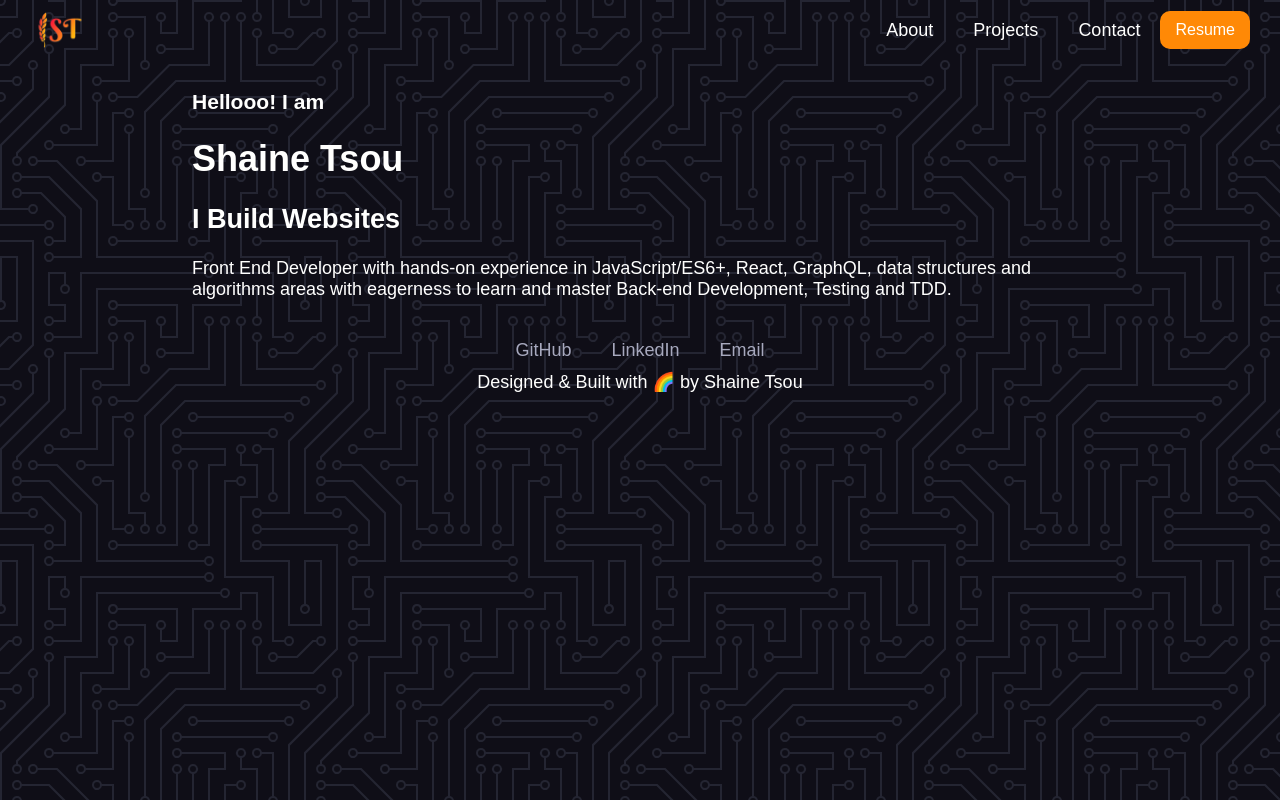
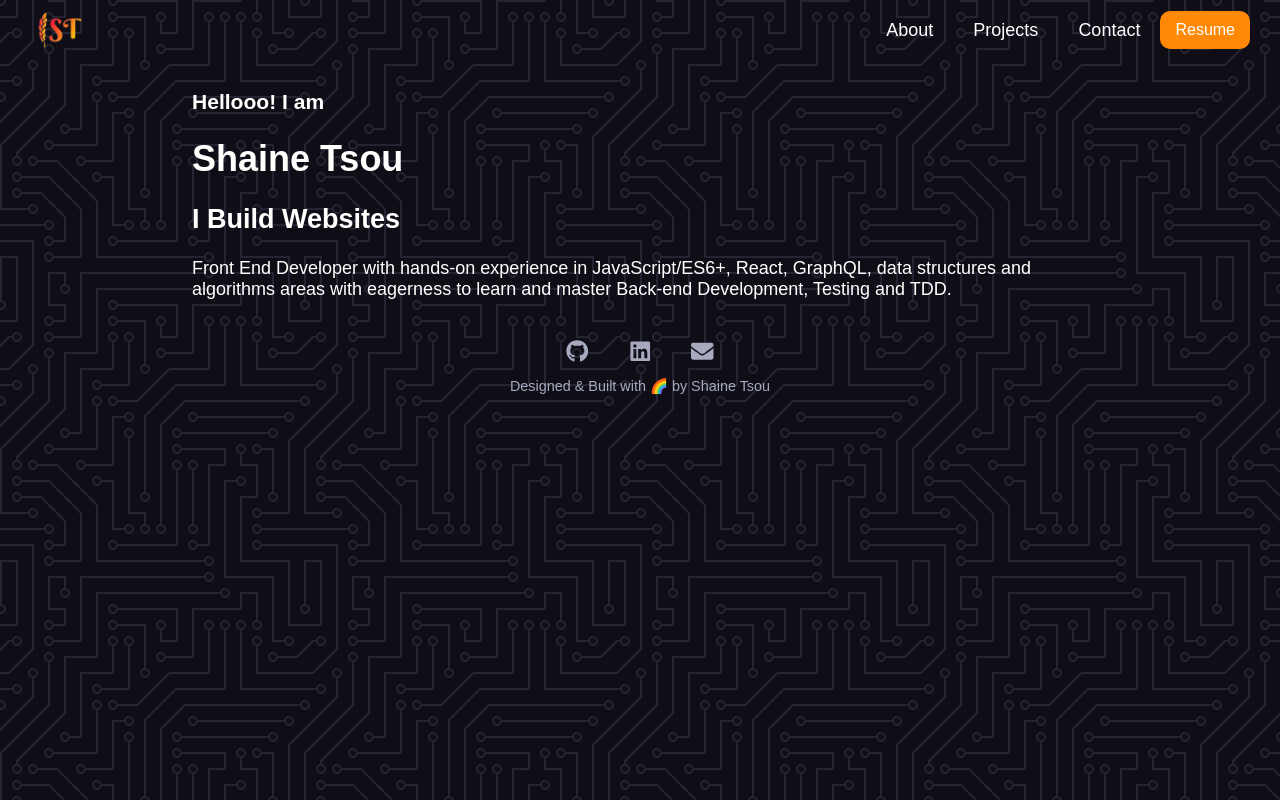
Before and after one commit to ShaineTsou/st-portfolio, a Gatsby site: page / in a window 1280 px wide. Built offline with nearby package versions, Linux system fonts and the light colour scheme; Gatsby itself is replaced by a stand-in of ours; a web font is replaced by a local one.

Commit message:
imported social icons and modified stylings

```diff
--- a/package.json
+++ b/package.json
@@ -22,6 +22,7 @@
     "gatsby-transformer-sharp": "^3.13.0",
     "react": "^17.0.1",
     "react-dom": "^17.0.1",
+    "react-icons": "^4.2.0",
     "sass": "^1.39.0"
   },
   "devDependencies": {
--- a/src/components/footer/footer.component.jsx
+++ b/src/components/footer/footer.component.jsx
@@ -1,4 +1,8 @@
 import React from "react"
+import { FaGithub } from "react-icons/fa"
+import { FaLinkedin } from "react-icons/fa"
+import { FaEnvelope } from "react-icons/fa"
+
 import "./footer.styles.scss"
 
 const Footer = () => {
@@ -11,7 +15,7 @@ const Footer = () => {
           target="_blank"
           rel="noopener noreferrer"
         >
-          GitHub
+          <FaGithub />
         </a>
         <a
           className="social-btn"
@@ -19,10 +23,10 @@ const Footer = () => {
           target="_blank"
           rel="noopener noreferrer"
         >
-          LinkedIn
+          <FaLinkedin />
         </a>
         <a className="social-btn" href="mailto:shaineagro06@gmail.com">
-          Email
+          <FaEnvelope />
         </a>
       </div>
       <div className="footer-text">
--- a/src/components/footer/footer.styles.scss
+++ b/src/components/footer/footer.styles.scss
@@ -10,6 +10,7 @@
     .social-btn {
       margin: 10px 20px;
       color: $paragraphColor;
+      font-size: 1.25rem;
 
       &:hover {
         color: $hoverColor;
@@ -19,5 +20,7 @@
 
   .footer-text {
     @include flexCenter;
+    font-size: 0.8rem;
+    color: $paragraphColor;
   }
 }
```
Also changed, not shown: 1 other file.
